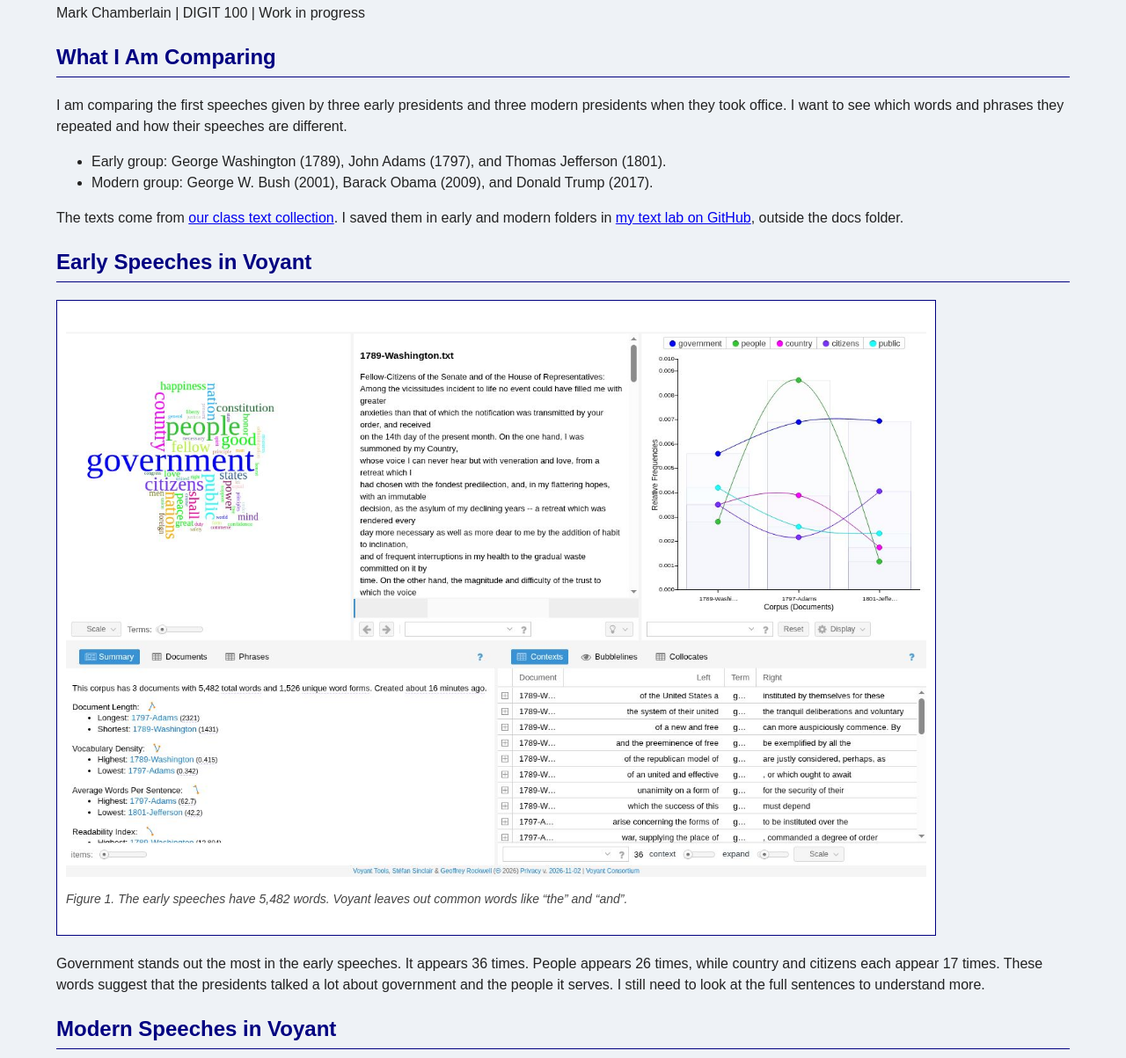
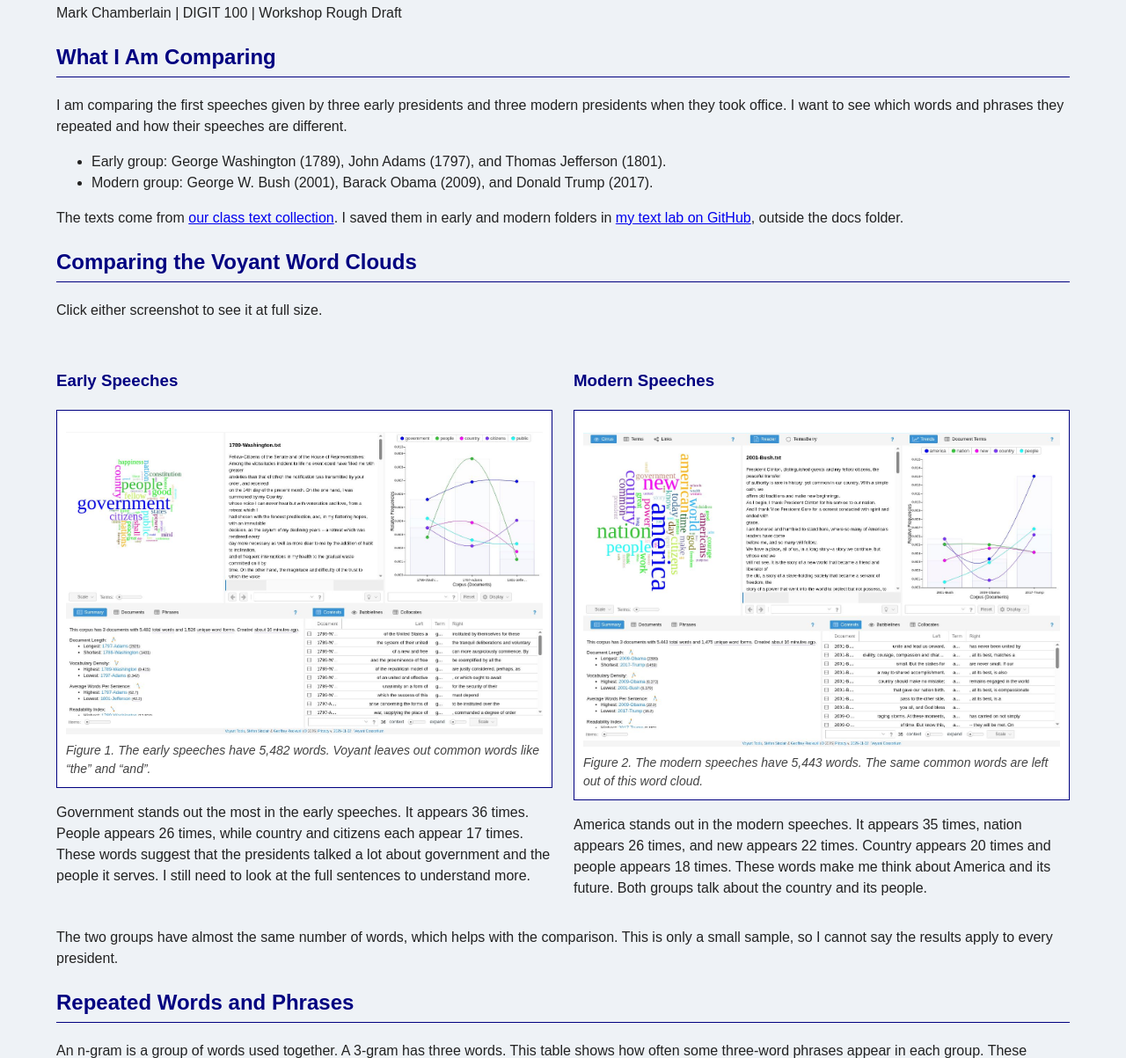
Before and after one commit to chambomark23/Portfolio-, a plain HTML site: page docs/text-analysis.html in a window 1280 px wide. Shown: the part 148-1351 px from the top of the page at 88% size. Drawn offline with Linux system fonts and the light colour scheme.

Commit message:
Update corpus analysis rough draft for workshop

```diff
--- a/docs/text-analysis.html
+++ b/docs/text-analysis.html
@@ -3,21 +3,57 @@
 <head><meta charset="UTF-8"><meta name="viewport" content="width=device-width, initial-scale=1.0">
 <title>Presidential Speech Comparison - Mark Chamberlain</title>
 <link rel="stylesheet" href="style.css">
-<style>figure{width:auto;max-width:1000px;margin:20px 0}figure img{clip-path:inset(4% 0 0);width:100%;max-width:1000px;height:auto}table{border-collapse:collapse}td,th{border:1px solid #777;padding:8px}figcaption{margin:8px 0 20px}</style></head>
+<style>
+    .speech-comparison {
+        display: flex;
+        flex-wrap: wrap;
+        gap: 1.5rem;
+    }
+    .speech-comparison section {
+        flex: 1 1 25rem;
+        min-width: 0;
+    }
+    .analysis-image {
+        width: 100%;
+        max-width: 60rem;
+        margin: 1rem 0;
+    }
+    .analysis-image img {
+        display: block;
+        width: 100%;
+        height: auto;
+        clip-path: inset(4% 0 0);
+    }
+    .analysis-image figcaption {
+        margin-top: 0.5rem;
+    }
+</style></head>
 <body>
 <h1>Comparing Presidential Speeches</h1>
 <nav><a href="index.html">Home</a> | <a href="resume.html">Resume</a> | <a href="gallery.html">Gallery</a> | <a href="reflection.html">Reflection</a> | <a href="text-analysis.html">Text Analysis</a></nav>
-<p>Mark Chamberlain | DIGIT 100 | Work in progress</p>
+<p>Mark Chamberlain | DIGIT 100 | Workshop Rough Draft</p>
 <h2>What I Am Comparing</h2>
 <p>I am comparing the first speeches given by three early presidents and three modern presidents when they took office. I want to see which words and phrases they repeated and how their speeches are different.</p>
 <ul><li>Early group: George Washington (1789), John Adams (1797), and Thomas Jefferson (1801).</li><li>Modern group: George W. Bush (2001), Barack Obama (2009), and Donald Trump (2017).</li></ul>
 <p>The texts come from <a href="https://github.com/newtfire/introDH-Hub/tree/master/textFiles/inaugural">our class text collection</a>. I saved them in early and modern folders in <a href="https://github.com/chambomark23/Portfolio-/tree/main/text-lab/presidents">my text lab on GitHub</a>, outside the docs folder.</p>
-<h2>Early Speeches in Voyant</h2>
-<figure><img src="images/early-voyant-clean.jpg" alt="Voyant analysis of Washington, Adams, and Jefferson, with government prominent in the word cloud."><figcaption>Figure 1. The early speeches have 5,482 words. Voyant leaves out common words like “the” and “and”.</figcaption></figure>
+<h2>Comparing the Voyant Word Clouds</h2>
+<p>Click either screenshot to see it at full size.</p>
+<div class="speech-comparison">
+<section>
+<h3>Early Speeches</h3>
+<figure class="analysis-image">
+    <a href="images/early-voyant-clean.jpg"><img src="images/early-voyant-clean.jpg" alt="Voyant analysis of Washington, Adams, and Jefferson, with government prominent in the word cloud."></a>
+    <figcaption>Figure 1. The early speeches have 5,482 words. Voyant leaves out common words like “the” and “and”.</figcaption></figure>
 <p>Government stands out the most in the early speeches. It appears 36 times. People appears 26 times, while country and citizens each appear 17 times. These words suggest that the presidents talked a lot about government and the people it serves. I still need to look at the full sentences to understand more.</p>
-<h2>Modern Speeches in Voyant</h2>
-<figure><img src="images/modern-voyant-clean.jpg" alt="Voyant analysis of Bush, Obama, and Trump, with America prominent in the word cloud."><figcaption>Figure 2. The modern speeches have 5,443 words. The same common words are left out of this word cloud.</figcaption></figure>
+</section>
+<section>
+<h3>Modern Speeches</h3>
+<figure class="analysis-image">
+    <a href="images/modern-voyant-clean.jpg"><img src="images/modern-voyant-clean.jpg" alt="Voyant analysis of Bush, Obama, and Trump, with America prominent in the word cloud."></a>
+    <figcaption>Figure 2. The modern speeches have 5,443 words. The same common words are left out of this word cloud.</figcaption></figure>
 <p>America stands out in the modern speeches. It appears 35 times, nation appears 26 times, and new appears 22 times. Country appears 20 times and people appears 18 times. These words make me think about America and its future. Both groups talk about the country and its people.</p>
+</section>
+</div>
 <p>The two groups have almost the same number of words, which helps with the comparison. This is only a small sample, so I cannot say the results apply to every president.</p>
 <h2>Repeated Words and Phrases</h2>
 <p>An n-gram is a group of words used together. A 3-gram has three words. This table shows how often some three-word phrases appear in each group. These counts were calculated from the text files separately from Voyant. Capital letters are treated the same as lowercase letters, and common words are included.</p>
@@ -27,9 +63,12 @@
 <tr><td>we will not</td><td>0</td><td>6</td></tr>
 <tr><td>men and women</td><td>0</td><td>6</td></tr>
 <tr><td>together we will</td><td>0</td><td>5</td></tr></table>
-<p>The early speeches use of the people more often. The modern speeches use and we will and we will not more often. These phrases seem to introduce plans or promises. My next step is to read the sentences around them.</p>
-<figure><img src="images/modern-phrases-clean.jpg" alt="Voyant Phrases view showing repeated phrases in the modern presidential speeches."><figcaption>Figure 3. Voyant shows repeated phrases of different lengths. Its counting rules are different from those used in the table above.</figcaption></figure>
-<p>Voyant shows we will bring back our four times and america at its best is three times. Repeating a phrase can help a president make a point. I want to check which president used each phrase.</p>
+<p>I checked which presidents used two of the phrases. John Adams used “of the people” seven times, and George Washington used it once. “And we will” was spread across all three modern speeches. George W. Bush and Donald Trump each used it twice, and Barack Obama used it four times.</p>
+<p>This showed me that a phrase can look common because one person repeats it. Adams accounted for most of the early group's uses of “of the people,” while all three modern presidents used “and we will.”</p>
+<figure class="analysis-image">
+    <a href="images/modern-phrases-clean.jpg"><img src="images/modern-phrases-clean.jpg" alt="Voyant Phrases view showing repeated phrases in the modern presidential speeches."></a>
+    <figcaption>Figure 3. Voyant shows repeated phrases of different lengths. Its counting rules are different from those used in the table above.</figcaption></figure>
+<p>Trump used “we will bring back our” four times. Bush used “America at its best is” three times. Both repeated a phrase to make a point, but each had his own wording.</p>
 <h2>Next Steps</h2>
 <p>Next, I plan to use AntConc to compare phrases with two, three, and four words. I will also read the words around each phrase to understand how it is used. I have not finished the AntConc part yet. In Voyant, I want to change the list of common words it leaves out and see what changes.</p>
 <p><a href="https://voyant-tools.org/?corpus=f42d2ea83e85ed73b76075823ab5778c">Open early speeches in Voyant</a> | <a href="https://voyant-tools.org/?corpus=f1ef984bd8da815fef053efdd43ae02b">Open modern speeches in Voyant</a></p>
```
